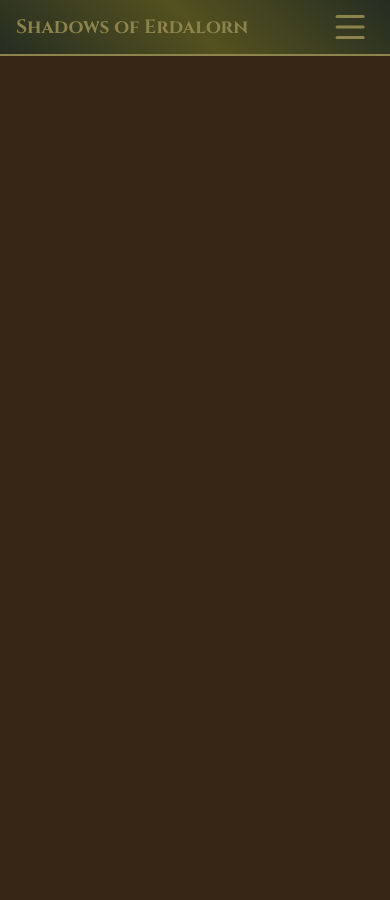
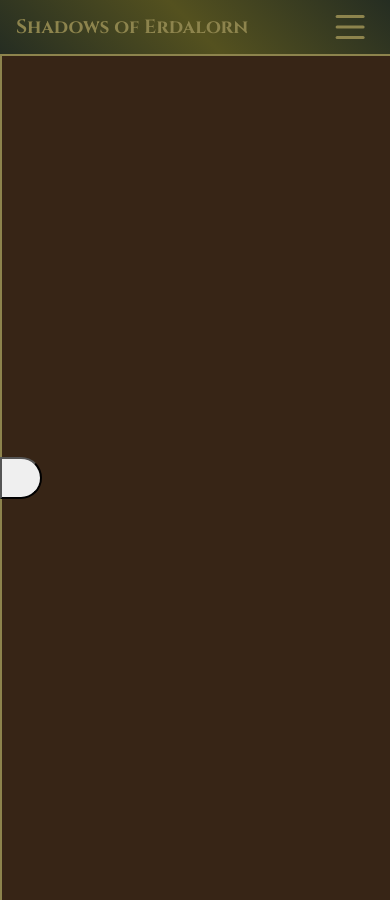
Before and after one commit to Yordlesolitaire/SOE, a React (Create React App) app: page /SOE/classes in a window 390 px wide. Before the commit the page ends 844 px from the top, so only its background shows below. Built offline with nearby package versions, Linux system fonts and the light colour scheme.

Commit message:
test couleur 1

```diff
--- a/src/App.jsx
+++ b/src/App.jsx
@@ -1,5 +1,7 @@
 import "./style.css"
 import { Header } from "./components/Overlay";
+import { Route,Routes } from "react-router-dom";
+import Classes from "./pages/Classes";
 //import { useState } from "react";
 
 function App() {
@@ -8,6 +10,19 @@ function App() {
     return (
         <>
             <Header/>
+            <div className="content">
+                <Routes>
+                    <Route path="/" element={<h1>Accueil</h1>} />
+                    <Route path="/classes" element={<Classes/>} />
+                    <Route path="/races" element={<h1>Races</h1>} />
+                    <Route path="/quetes" element={<h1>Quêtes</h1>} />
+                    <Route path="/objets" element={<h1>Objets</h1>} />
+                    <Route path="/outils" element={<h1>Outils</h1>} />
+                    <Route path="/parametre" element={<h1>Paramètres</h1>} />
+                    {/* 404 */}
+                    <Route path="*" element={<h1>Page introuvable</h1>} />
+                </Routes>
+            </div>
         </>
     );
 }
--- a/src/components/Overlay.jsx
+++ b/src/components/Overlay.jsx
@@ -31,10 +31,6 @@ export function Header() {
         </header>
     );
 }
-
-
-
-
 function MobileLayout() {
     const [open, setOpen] = useState(false);
     const menuRef = useRef(null);
--- /dev/null
+++ b/src/pages/Classes.jsx
@@ -0,0 +1,26 @@
+import { useMediaQuery } from "../components/useMediaQuery"
+export default function Classes(){
+    const isMobile = useMediaQuery("(max-width: 768px)")
+    return(
+        <>
+            {isMobile ? (
+                <MobileLayout />
+            ) : (
+                <h1>PC</h1>
+            )}
+        </>
+    )
+}
+
+
+function MobileLayout(){
+    return(
+        <>
+            <aside>
+                <button className="nav_button"></button>
+            </aside>
+            <main></main>
+        </>
+    )
+
+}
--- a/src/style.css
+++ b/src/style.css
@@ -18,7 +18,7 @@
 html, body{
     height: 100%;
     width: 100%;
-    background-color: var(--color-bg); /* Fond général */
+    background-color: black; /* Fond général */
 }
 
 /* ================= HEADER ================= */
@@ -161,3 +161,54 @@ header nav a button:hover{
     opacity: 1;
     transform: translateY(0);
 }
+
+
+
+
+
+
+#root{
+    width: 100%;
+    height: 100%;
+}
+
+
+.content{
+    background-color: black;
+    width: 100%;
+    height: 100vh;
+}
+
+
+.content aside{
+    position: absolute;
+    width: 5rem;
+    height: 100%;
+    background:var(--color-header-bg) ;
+    border-right: solid 2px var(--color-border);
+}
+
+.content main{
+    height: 100%;
+    width: 100%;
+    background: var(--color-bg);
+}
+
+.nav_button{
+    position: absolute;
+    height: 5vh;
+    aspect-ratio: 1/1;
+    left: 100%;
+    top: 50%;
+    border-top-right-radius: 50%;
+    border-bottom-right-radius: 50%;
+    transform: translateY(-50%);
+}
+
+
+@media (max-width: 768px) {
+    /* styles pour mobile */
+    .content aside{
+        width: 0;
+    }
+}
```
